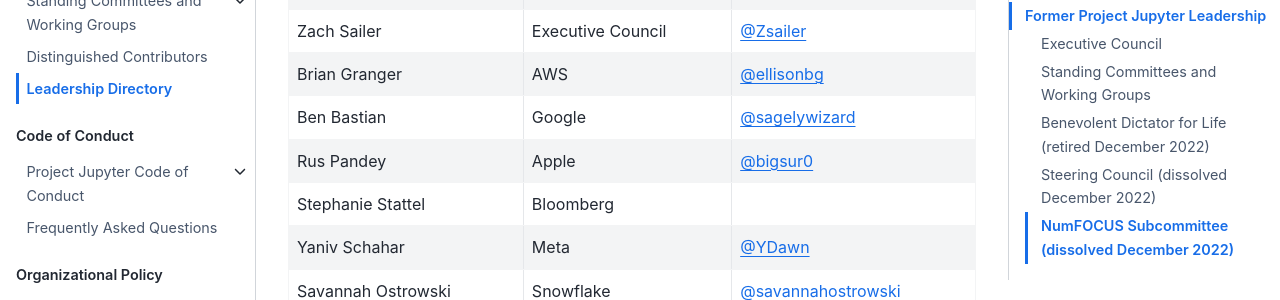
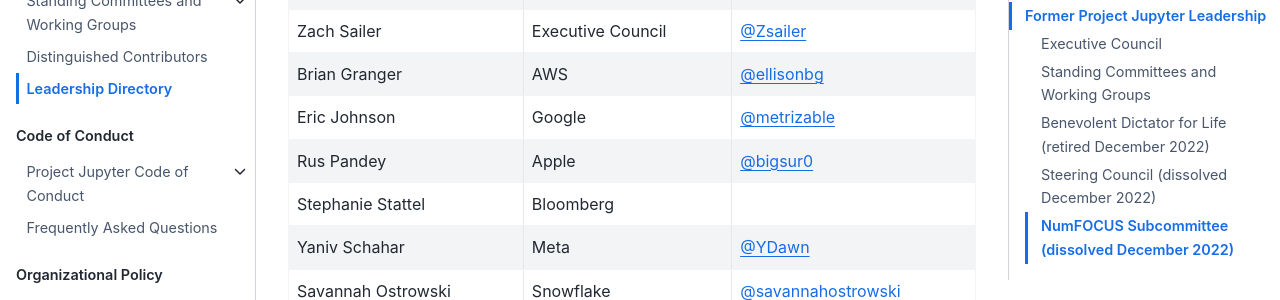
Before and after one commit to jupyter/governance, a Jupyter Book: the page built from people.md, in a window 1280 px wide and 900 px high, scrolled down 1342 px. Shown: the part 153-453 px from the top of the window. Built offline with Jupyter Book 1.0.4 settings and Sphinx 7.4.7 and the Sphinx Book theme 1.1.4, drawn with Linux system fonts in a browser that asks for light colours.

Commit message:
Update people.md to swap Ben Bastian -> Eric Johnson (Google) (#284)

```diff
--- a/people.md
+++ b/people.md
@@ -39,7 +39,7 @@
 | Rick Wagner | Executive Council | [@rpwagner](https://github.com/rpwagner) |
 | Zach Sailer | Executive Council | [@Zsailer](https://github.com/zsailer) |
 | Brian Granger | AWS | [@ellisonbg](https://github.com/ellisonbg) |
-| Ben Bastian | Google | [@sagelywizard](https://github.com/sagelywizard) |
+| Eric Johnson | Google | [@metrizable](https://github.com/metrizable) |
 | Rus Pandey | Apple |  [@bigsur0](https://github.com/bigsur0) |
 | Stephanie Stattel | Bloomberg |  |
 | Yaniv Schahar | Meta | [@YDawn](https://github.com/YDawn) |
```
